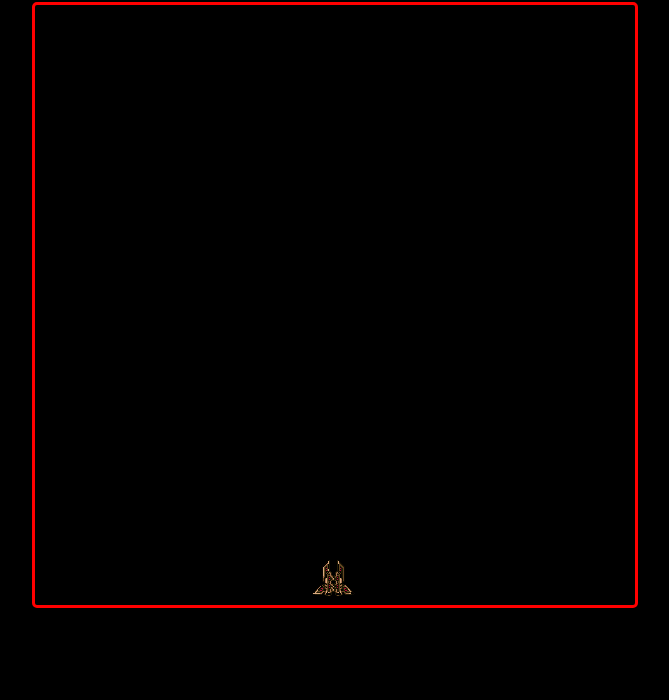
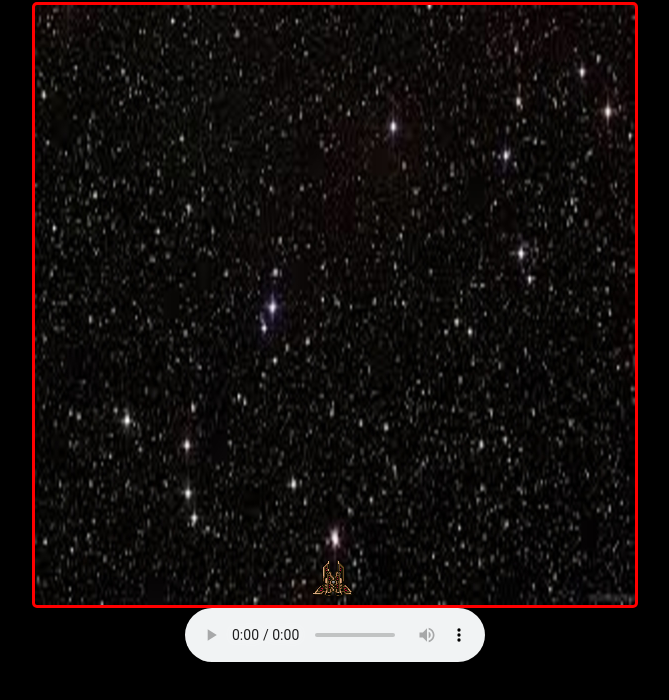
Before and after one commit to dshrops1/block-shot, a plain HTML site: page client/index.html in a window 1280 px wide. Shown: the part 86-786 px from the top of the page, without its empty margins (305-974 px from the left). Drawn offline with Linux system fonts and the light colour scheme.

Commit message:
added audio and background

```diff
--- a/client/index.css
+++ b/client/index.css
@@ -3,6 +3,7 @@
   border-style: solid;
   border-color: red;
   /* display: inline; */
+  background: url(./tempAssets/space-background.jpg);
 
 
 }
--- a/client/index.html
+++ b/client/index.html
@@ -10,6 +10,8 @@
     <!--Canvas will go here  -->
     <canvas id="canvas" width="600" height="600">Hey buddy, your browser doesnt support me</canvas>
     <!-- put in button to reset game and a score as well -->
+
+    <audio id="background-music"  loop src="./tempAssets/alien-dream2.mp3" preload="auto" controls ></audio>
   </body>
   <script type="text/javascript" src="index.js">
   </script>
--- a/client/index.js
+++ b/client/index.js
@@ -15,16 +15,24 @@
 *
 */
 
+var bgMusic = document.getElementById('background-music');
+bgMusic.muted = false;
+
+
 //make sure we understand context
 var ctx = document.getElementById('canvas').getContext('2d');
 var bulletsArray =[];
 var userStarShipPosition = [600 / 2 - 25, 550];
 var numOfAmmo = 45;
 var keys =[];
+var missileSound = new sound("./tempAssets/missile-shot.mp3");
+//var backgroundMusic = new sound("./tempAssets/alien-dream.wav");
 var userShip = new Image(45,45);
 var ammo = new Image(26,24);
+var spaceBackground = new Image(600,600);
 var ammoLoaded = false;
 var shipReadyForBattle = false;
+var backgroundReady = false;
 ammo.src = "./tempAssets/ammo.png";
 userShip.src = "./tempAssets/starships.png";
 userShip.onload =function(){
@@ -36,6 +44,12 @@ ammo.onload=function(){
 
   ammoLoaded = true;
 };
+spaceBackground.onload=function(){
+
+    backgroundReady = true;
+
+};
+
 
 //document.body.appendChild(userShip);
 
@@ -43,7 +57,10 @@ function start(){
 //in here we could start by drawing a press start animation
 //then when they press start we can load everything up that way game doesnt start
 //right away
+
+  //backgroundMusic.play();
   window.requestAnimationFrame(draw);
+
 }
 
 
@@ -52,6 +69,9 @@ function draw(){
 
   ctx.clearRect(0,0,600,600);
   //ctx.fillRect(userStarShipPosition[0],userStarShipPosition[1],25,25);
+  if(backgroundReady){
+    ctx.drawImage(spaceBackground,0,0);
+  }
 
   if(shipReadyForBattle){
     ctx.drawImage(userShip,userStarShipPosition[0],userStarShipPosition[1]);
@@ -106,6 +126,7 @@ document.addEventListener('keydown', function(event){
   //this works for tutorial but event emitters would be better for none  blocking so less jumpy drawing
     if(keys[90]){
       if(numOfAmmo > 0){
+          missileSound.play();
           bulletsArray.push({'ID': 1, "pos": [userStarShipPosition[0],userStarShipPosition[1] - 10]});
         }
           numOfAmmo -= 1;
@@ -128,3 +149,20 @@ document.addEventListener('keyup', function(event){
   keys[event.keyCode] = false;
 
 });
+
+
+function sound(src) {
+    this.sound = document.createElement("audio");
+    this.sound.src = src;
+    this.sound.setAttribute("preload", "auto");
+    this.sound.setAttribute("controls", "none");
+
+    this.sound.style.display = "none";
+    document.body.appendChild(this.sound);
+    this.play = function(){
+        this.sound.play();
+    }
+    this.stop = function(){
+        this.sound.pause();
+    }
+}
```
Also changed, not shown: client/tempAssets/space-background.jpg (added), 1 other file.
